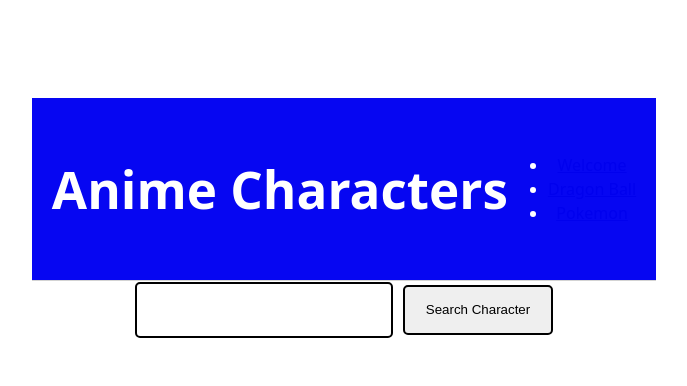
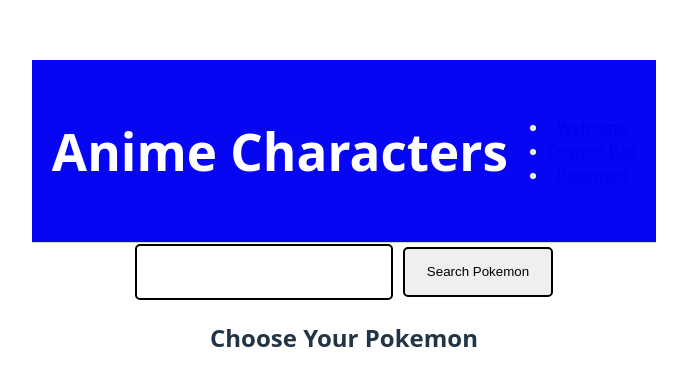
Before and after one commit to S-Fennell/SBA320, a React (Vite) app: page /pokemon in a window 1280 px wide. Shown: the part 182-568 px from the top of the page, without its empty margins (296-983 px from the left). Built offline with nearby package versions, Linux system fonts and the light colour scheme.

Commit message:
I hate api's they are all so different my dragonball-z doesn't seem to work with what I want to do

```diff
--- a/src/App.jsx
+++ b/src/App.jsx
@@ -5,6 +5,7 @@
 import DragonBall from './DragonBall';
 import PokeMon from './Pokemon';
 import Home from './Home';
+import ZFigthers from './ZFighters';
 
 function App() {
 
@@ -34,7 +35,7 @@
     <Routes>
       <Route path='/' element={<Home/> }/>
       <Route path='/pokemon' element={<PokeMon/> }/>
-       <Route path='/dragonball' element={ <DragonBall/> }/>
+      <Route path='/dragonball' element={ <DragonBall/> }/>
       <Route path='*' element={<Navigate to='/'/>}/>
     </Routes>
     </>
--- a/src/DragonBall.jsx
+++ b/src/DragonBall.jsx
@@ -1,14 +1,15 @@
 import { useState } from "react"
-
+// too many things don't work. Seems like this api doesn't work the same
 export default function DragonBall(){
 
     const[fighter, setfighter] = useState('')
+    const[fighterChosen, setFighterChosen] = useState(false)
 
     async function getData() {
         try {
-    let response = await fetch(`https://dragonball-api.com/api/characters/1`);
+          const response = await fetch(`https://dragonball-api.com/api/characters/1`);
           if (response.ok) {
-      let data = await response.json();
+            const data = await response.json();
             console.log(data.id, data.image);
 
             console.log(data.ki)
@@ -37,6 +38,7 @@
                     <img src="" alt=""/>
                 </div>
                 <div className="imgDiv">
+                  <h1></h1>
                     <img src="" alt="" />
                 </div>
             </div>
--- a/src/Pokemon.jsx
+++ b/src/Pokemon.jsx
@@ -3,21 +3,48 @@
 
 export default function PokeMon(){
 
-    const [pokemon, setPokemon] = useState('')
-    const [pokemonStat, setPokeStats] = useState('')
+    const [pokemonName, setPokemonName] = useState('')
+    const [pokemonChosen, setPokemonChosen] = useState(false)
+    const [pokemon, setPokemon] = useState({
+        name:"",
+        species:"",
+        img:"",
+        hp:"",
+        attack:"",
+        defense:"",
+        type:""
+    });
 
-    const search =()=>{
-        Axios.get(`https://pokeapi.co/api/v2/pokemon/${pokemon}`).then((response)=>{
-            setPokemon({name: pokemon})
+    const searchPokemon =()=>{
+        Axios.get(`https://pokeapi.co/api/v2/pokemon/${pokemonName}`).then((response)=>{
+           setPokemon({
+            name: pokemonName,
+            species: response.data.species.name,
+            img: response.data.sprites.front_default,
+            hp: response.data.stats[0].base_stat,
+            type: response.data.types[0].type.name
+        })
+            setPokemonChosen(true);
             console.log(response)
         })
     }
     return(
         <div>
-            <input className="pokeClass" type="text" onChange={(event)=>{
-                setPokemon(event.target.value)
+            <input className="pokeClass" type="text" onChange={(event)=>{setPokemonName(event.target.value)
             }} />
-            <button onClick={search} className="searchBTN">Search Character</button>
+            <button onClick={searchPokemon} className="searchBTN">Search Pokemon</button>
+
+            <div className="displaysection">
+                { !pokemonChosen ? (<h2>Choose Your Pokemon</h2> ) : (<div>
+                    <img src={pokemon.img}/>
+                    <h1>{pokemon.name}</h1>
+                    <h2>Species: {pokemon.species} </h2>
+                    <h2>Type: {pokemon.type} </h2>
+                    <h2>Hit Points: {pokemon.hp} </h2>
+
+                    </div>) }
+            </div>
         </div>
+
     )
 }
--- /dev/null
+++ b/src/ZFighters.jsx
@@ -0,0 +1,31 @@
+import { useState } from "react"
+import Axios from 'axios';
+
+export default function PokeMon(){
+
+    const [pokemonName, setPokemonName] = useState('')
+    const [pokemonChosen, setPokemonChosen] = useState(false)
+    const [pokemon, setPokemon] = useState('');
+
+    const searchPokemon =()=>{
+        Axios.get(`https://dragonball-api.com/api/characters/${pokemon}`).then((response)=>{
+           setPokemon({
+
+        })
+            setPokemonChosen(true);
+            console.log(response)
+        })
+    }
+    return(
+        <div>
+            <input className="pokeClass" type="text" onChange={(event)=>{setPokemonName(event.target.value)
+            }} />
+            <button onClick={searchPokemon} className="searchBTN">Search Pokemon</button>
+
+            <div className="displaysection">
+              <img src={data.img}/>
+            </div>
+        </div>
+
+    )
+}
```
Lines whose indentation alone changed are shown as unchanged.
